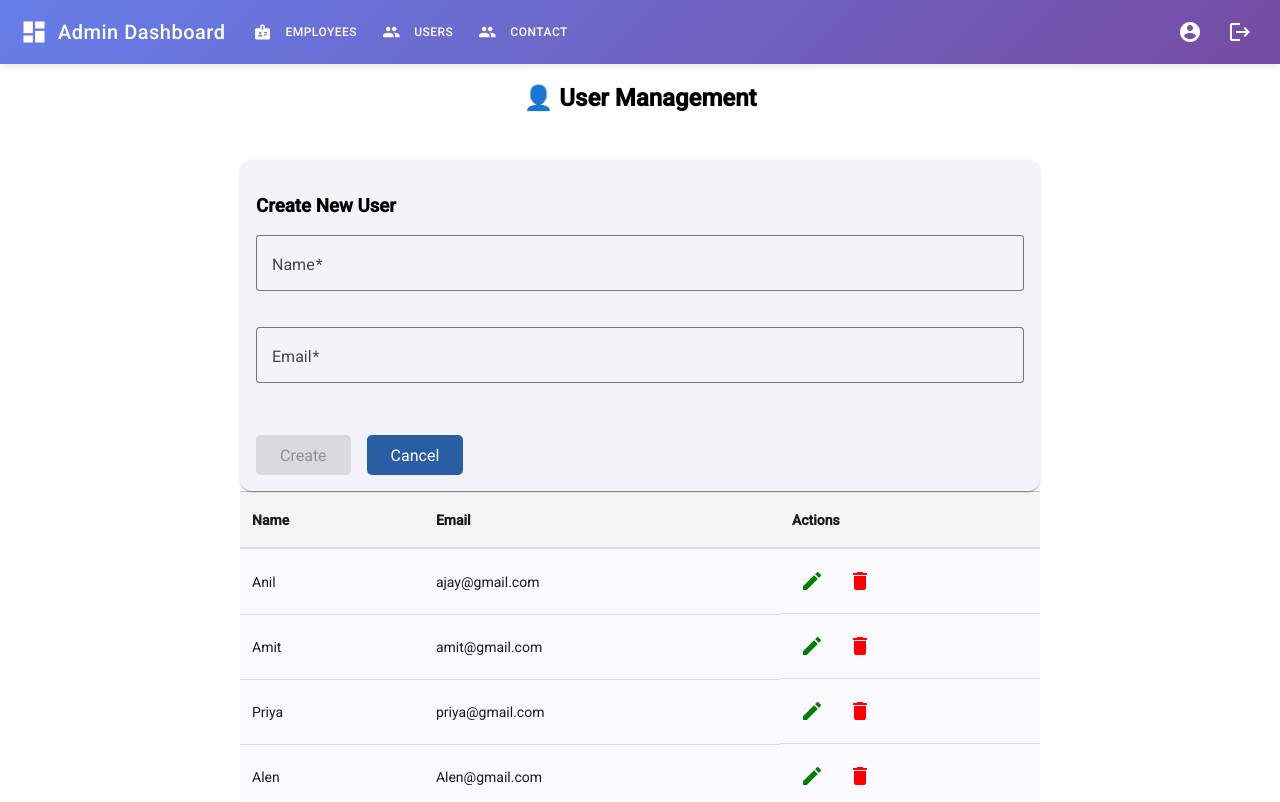
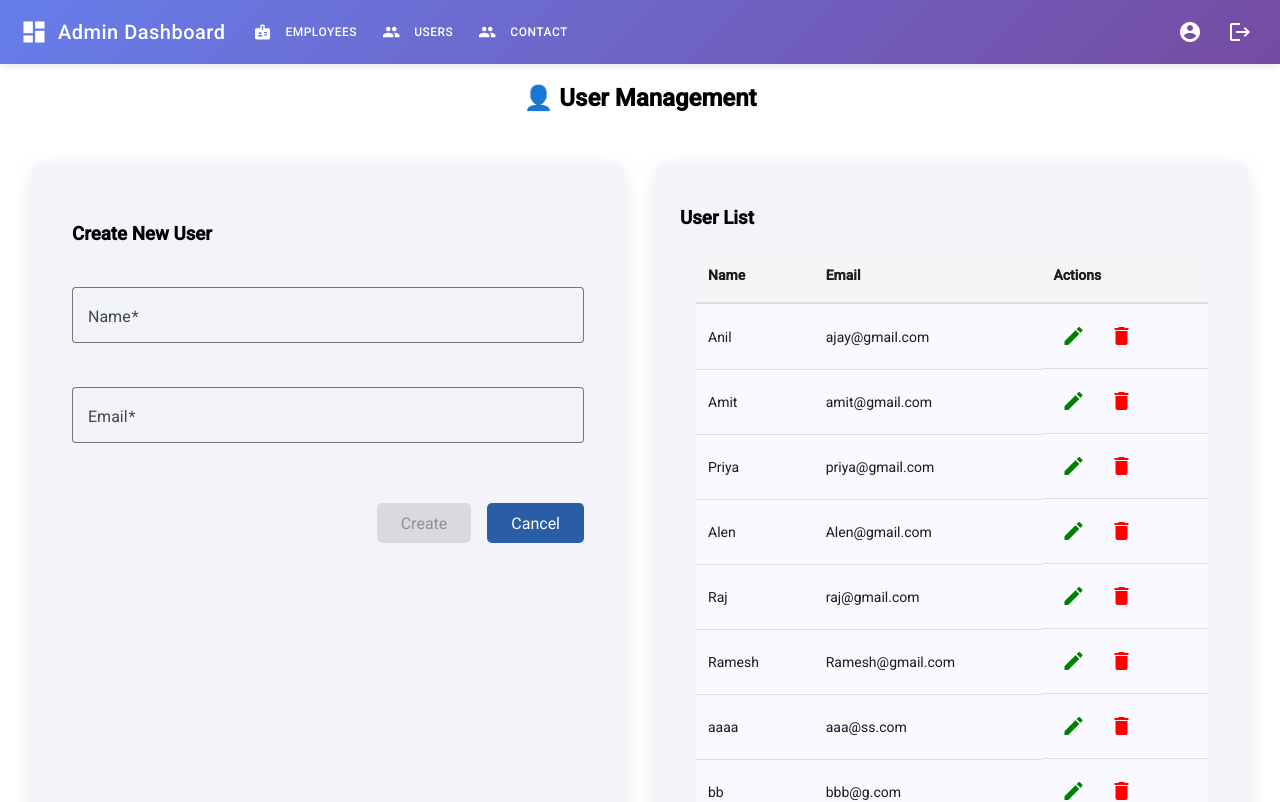
Before and after one commit to amitbhosale1137/Learn_AngularMaterial, an Angular app: page /signal in a window 1280 px wide. Shown: the top 802 px of the page. Built offline with nearby package versions, Linux system fonts and the light colour scheme; data requests are answered from the project's data file.

Commit message:
re design form with side by side

```diff
--- a/src/app/components/signal-demo/signal-demo.html
+++ b/src/app/components/signal-demo/signal-demo.html
@@ -2,8 +2,11 @@
 
 <h2 class="mat-headline text-center">👤 User Management</h2>
 
+
 <div class="container">
-    <mat-card>
+    <div class="card-row">
+        <!-- Form Card -->
+        <mat-card class="card-form">
             <mat-card-content>
                 @if (userService.isLoading()) {
                 <mat-progress-spinner mode="indeterminate"></mat-progress-spinner>
@@ -42,10 +45,10 @@
             </mat-card-content>
         </mat-card>
 
-    <mat-divider></mat-divider>
-
-
-
+        <!-- User List Card -->
+        <mat-card class="card-list">
+            <h3 class="mat-subheading-2">User List</h3>
+            <mat-card-content>
                 @if (userService.users().length > 0) {
                 <app-reusable-table [data]="userService.users()" [columnDefs]="columnDefs" [hasActions]="true"
                     (editAction)="editUser($event)" (deleteAction)="deleteUser($event)">
@@ -53,4 +56,7 @@
                 } @else {
                 <p class="mat-body-2 text-center">📭 No user data available.</p>
                 }
+            </mat-card-content>
+        </mat-card>
     </div>
+</div>
--- a/src/app/components/signal-demo/signal-demo.scss
+++ b/src/app/components/signal-demo/signal-demo.scss
@@ -1,25 +1,57 @@
 .container {
-    max-width: 800px;
-    margin: 2rem auto;
-    padding: 1rem;
+    padding: 2rem;
 }
 
 .text-center {
     text-align: center;
 }
 
-.full-width {
-    width: 100%;
-    margin-bottom: 1rem;
+.card-row {
+    display: flex;
+    gap: 2rem;
+    flex-wrap: wrap;
+    justify-content: center;
 }
 
-.button-group {
-    display: flex;
-    gap: 1rem;
-    margin-top: 1rem;
+mat-card {
+    padding: 1.5rem;
+    box-shadow: 0 4px 20px rgba(0, 0, 0, 0.1);
+    border-radius: 12px;
+}
+
+.card-form,
+.card-list {
+    flex: 1 1 400px;
+
 }
 
 .form-layout {
     display: flex;
     flex-direction: column;
+    gap: 1.5rem;
 }
+
+mat-form-field.full-width {
+    width: 100%;
+}
+
+.button-group {
+    display: flex;
+    justify-content: flex-end;
+    gap: 1rem;
+    margin-top: 1rem;
+}
+
+mat-error {
+    font-size: 0.875rem;
+    color: #d32f2f;
+    display: flex;
+    align-items: center;
+    gap: 0.5rem;
+}
+
+.mat-body-2.text-center {
+    margin-top: 2rem;
+    font-style: italic;
+    color: #757575;
+}
```
Lines whose indentation alone changed are shown as unchanged.
